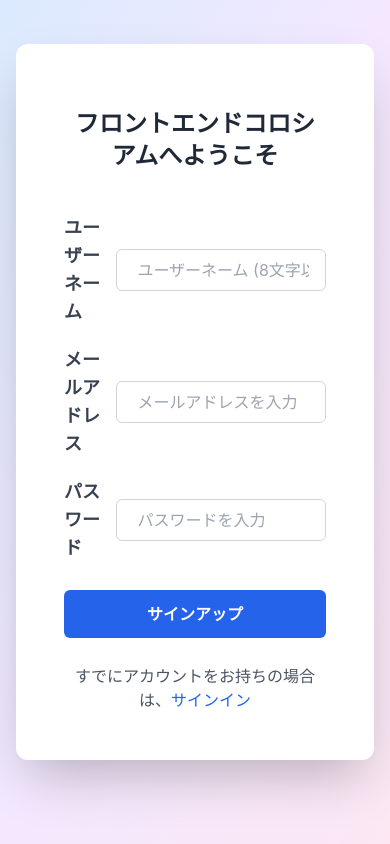
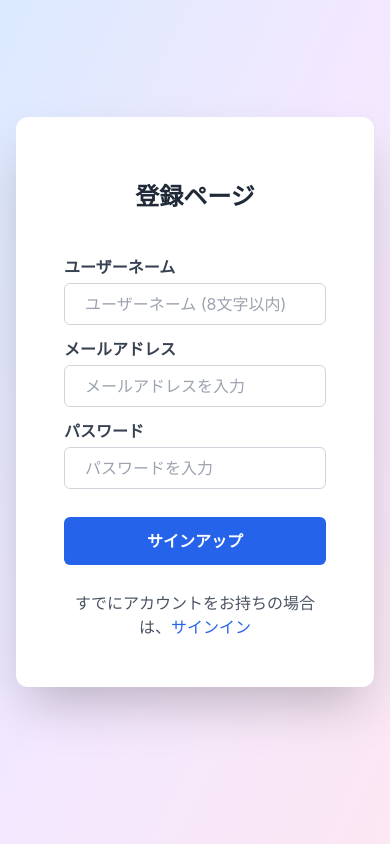
Before and after one commit to shunmakk/frontend-coliseum, a React (Create React App) app in the folder client/: page /signup in a window 390 px wide. Built offline with nearby package versions, Linux system fonts and the light colour scheme; no server answers.

Commit message:
authページのレスポンシブ

```diff
--- /dev/null
+++ b/client/src/Page/auth/Custom.css
@@ -0,0 +1,13 @@
+/* 768px以下の画面幅でのみ改行を表示 */
+@media (max-width: 768px) {
+  .sp {
+    display: inline;
+  }
+}
+
+/* 768px以上では改行を無効化 */
+@media (min-width: 769px) {
+  .sp {
+    display: none;
+  }
+}
--- a/client/src/Page/auth/SignIn.tsx
+++ b/client/src/Page/auth/SignIn.tsx
@@ -15,6 +15,7 @@ import {
   Flex,
   Text,
 } from "@chakra-ui/react";
+import "../auth/Custom.css";
 
 const SignIn: React.FC = () => {
   const [email, setEmail] = useState("");
@@ -51,13 +52,21 @@ const SignIn: React.FC = () => {
   return (
     <Box className="w-full max-w-3xl p-12 bg-white rounded-xl shadow-2xl">
       <VStack spacing={6} align="stretch">
-        <Heading as="h2" textAlign="center" className="text-gray-800 text-2xl my-4 font-semibold">
-          フロントエンドコロシアムへようこそ
+        <Heading
+          as="h2"
+          textAlign="center"
+          className="text-gray-800 text-xl  md:text-2xl my-4 font-semibold"
+        >
+          フロントエンドコロシアムへ
+          <br className="sp" />
+          ようこそ
         </Heading>
         <form onSubmit={handleSignIn} className="my-5">
-          <FormControl id="email" isRequired className="mb-5">
-            <Flex align="center">
-              <label className="text-gray-700 w-1/4 mb-0 text-lg font-bold">メールアドレス</label>
+          <FormControl id="email" isRequired className="mb-3 md:mb-5">
+            <Flex className="flex-col md:flex-row md:items-center">
+              <label className="text-gray-700 md:w-1/4 mb-1 md:mb-0 md:text-lg font-bold ">
+                メールアドレス
+              </label>
               <InputGroup className="w-3/4">
                 <InputLeftElement pointerEvents="none"></InputLeftElement>
                 <Input
@@ -71,8 +80,10 @@ const SignIn: React.FC = () => {
             </Flex>
           </FormControl>
           <FormControl id="password" isRequired>
-            <Flex align="center">
-              <label className="text-gray-700 w-1/4 mb-0 text-lg font-bold">パスワード</label>
+            <Flex className="flex-col md:flex-row md:items-center">
+              <label className="text-gray-700 md:w-1/4 mb-1 md:mb-0 md:text-lg font-bold">
+                パスワード
+              </label>
               <InputGroup className="w-3/4">
                 <InputLeftElement pointerEvents="none"></InputLeftElement>
                 <Input
@@ -98,6 +109,7 @@ const SignIn: React.FC = () => {
         </form>
         <Text align="center">
           アカウントがない場合は、
+          <br className="sp" />
           <Link to="/signup" className="text-blue-600">
             サインアップ
           </Link>
--- a/client/src/Page/auth/SignUp.tsx
+++ b/client/src/Page/auth/SignUp.tsx
@@ -17,6 +17,7 @@ import {
   Text,
 } from "@chakra-ui/react";
 import { Link } from "react-router-dom";
+import "../auth/Custom.css";
 
 export const SignUp: React.FC = () => {
   const [email, setEmail] = useState("");
@@ -66,12 +67,14 @@ export const SignUp: React.FC = () => {
     <Box className="w-full max-w-3xl p-12 bg-white rounded-xl shadow-2xl">
       <VStack spacing={6} align="stretch">
         <Heading as="h2" textAlign="center" className="text-gray-800 text-2xl my-4 font-semibold">
-          フロントエンドコロシアムへようこそ
+          登録ページ
         </Heading>
         <form onSubmit={handleSignUp} className="my-5">
-          <FormControl id="username" isRequired className="mb-5">
-            <Flex align="center">
-              <label className="text-gray-700 w-1/4 mb-0 text-lg font-bold">ユーザーネーム</label>
+          <FormControl id="username" isRequired className="mb-3 md:mb-5">
+            <Flex className="flex-col md:flex-row md:items-center">
+              <label className="text-gray-700 md:w-1/4 mb-1 md:mb-0 md:text-lg font-bold ">
+                ユーザーネーム
+              </label>
               <InputGroup className="w-3/4">
                 <InputLeftElement pointerEvents="none"></InputLeftElement>
                 <Input
@@ -85,9 +88,11 @@ export const SignUp: React.FC = () => {
               </InputGroup>
             </Flex>
           </FormControl>
-          <FormControl id="email" isRequired className="mb-5">
-            <Flex align="center">
-              <label className="text-gray-700 w-1/4 mb-0 text-lg font-bold">メールアドレス</label>
+          <FormControl id="email" isRequired className="mb-3 md:mb-5">
+            <Flex className="flex-col md:flex-row md:items-center">
+              <label className="text-gray-700 md:w-1/4 mb-1 md:mb-0 md:text-lg font-bold ">
+                メールアドレス
+              </label>
               <InputGroup className="w-3/4">
                 <InputLeftElement pointerEvents="none"></InputLeftElement>
                 <Input
@@ -101,8 +106,10 @@ export const SignUp: React.FC = () => {
             </Flex>
           </FormControl>
           <FormControl id="password" isRequired>
-            <Flex align="center">
-              <label className="text-gray-700 w-1/4 mb-0 text-lg font-bold">パスワード</label>
+            <Flex className="flex-col md:flex-row md:items-center">
+              <label className="text-gray-700 md:w-1/4 mb-1 md:mb-0 md:text-lg font-bold ">
+                パスワード
+              </label>
               <InputGroup className="w-3/4">
                 <InputLeftElement pointerEvents="none"></InputLeftElement>
                 <Input
```
